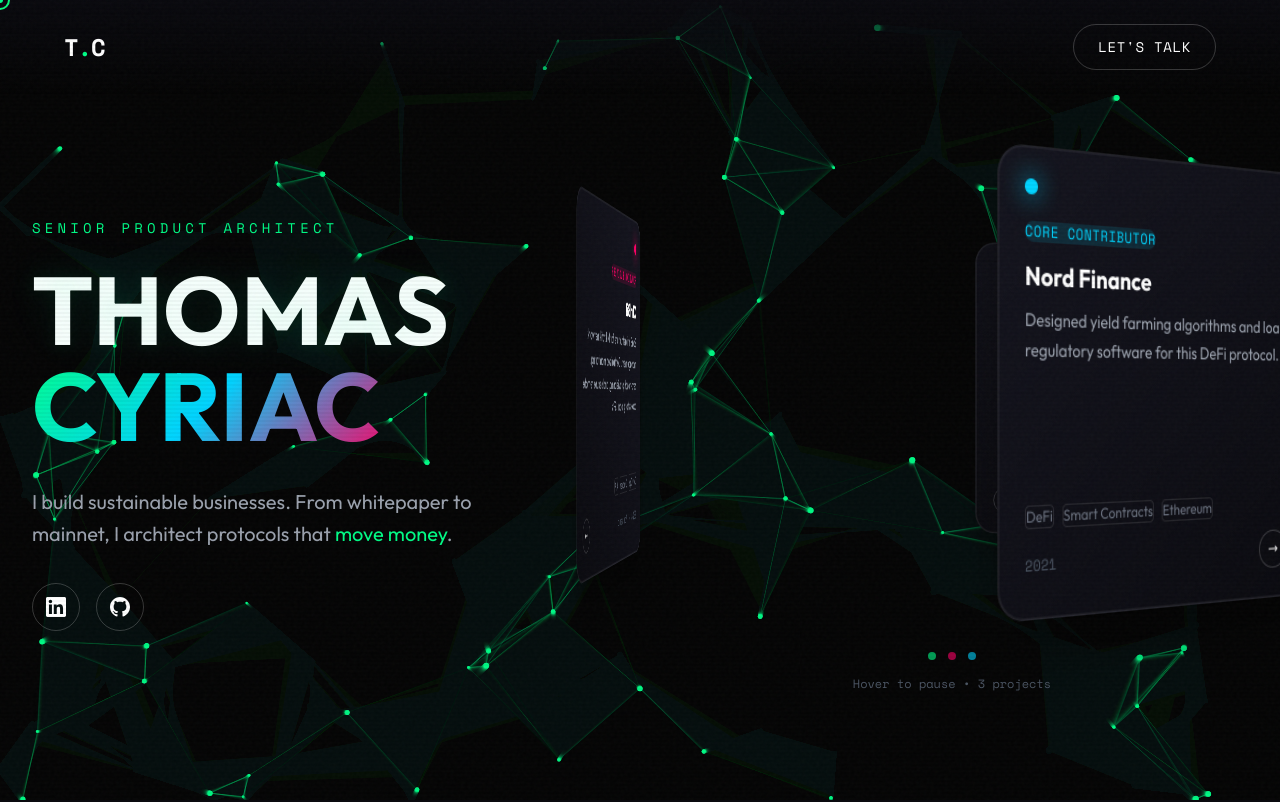
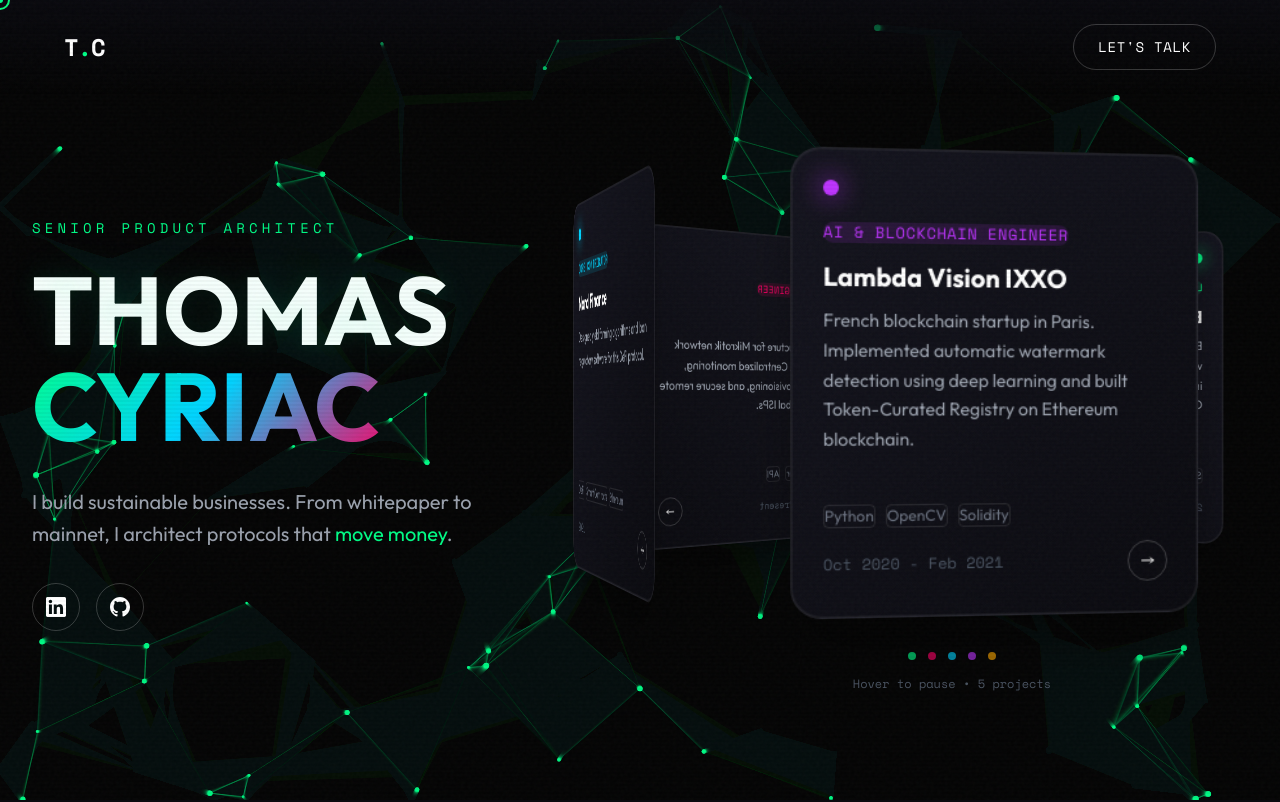
Before and after one commit to thinktanktom/in, a React (Vite) app: page / in a window 1280 px wide. Shown: the top 802 px of the page. Built offline with nearby package versions, Linux system fonts and the light colour scheme.

Commit message:
added more experience

```diff
--- a/src/components/ThomasPortfolio.jsx
+++ b/src/components/ThomasPortfolio.jsx
@@ -199,7 +199,7 @@ export default function ThomasPortfolio() {
     {
       name: 'CtrlBit',
       role: 'Founding Engineer',
-      period: '2024 - Present',
+      period: 'Aug 2024 - Present',
       description: 'SaaS infrastructure for Mikrotik network management. Centralized monitoring, zero-touch provisioning, and secure remote access for global ISPs.',
       tech: ['DevOps', 'Docker', 'API', 'Infrastructure'],
       color: '#ff0066'
@@ -211,6 +211,22 @@ export default function ThomasPortfolio() {
       description: 'Designed yield farming algorithms and loan regulatory software for this DeFi protocol.',
       tech: ['DeFi', 'Smart Contracts', 'Ethereum'],
       color: '#00d4ff'
+    },
+    {
+    name: 'Lambda Vision IXXO',
+    role: 'AI & Blockchain Engineer',
+    period: 'Oct 2020 - Feb 2021',
+    description: 'French blockchain startup in Paris. Implemented automatic watermark detection using deep learning and built Token-Curated Registry on Ethereum blockchain.',
+    tech: ['Python', 'OpenCV', 'Solidity', 'AI'],
+    color: '#bd34fe'
+    },
+    {
+    name: 'Gieom',
+    role: 'Machine Learning Engineer',
+    period: 'Jun 2020 - Aug 2020',
+    description: 'Implemented LDA topic models for RBI circular classification and built facial recognition with alignment algorithms for increased accuracy.',
+    tech: ['Machine Learning', 'TensorFlow', 'Linux'],
+    color: '#ffa800'
     }
   ];
 
```
